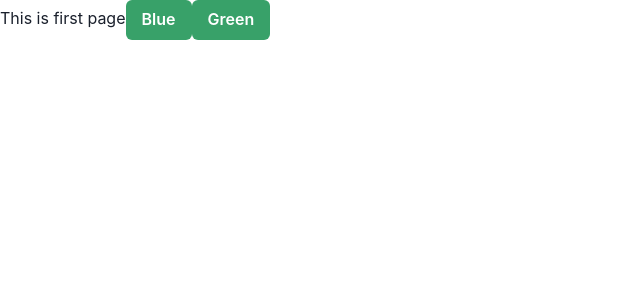
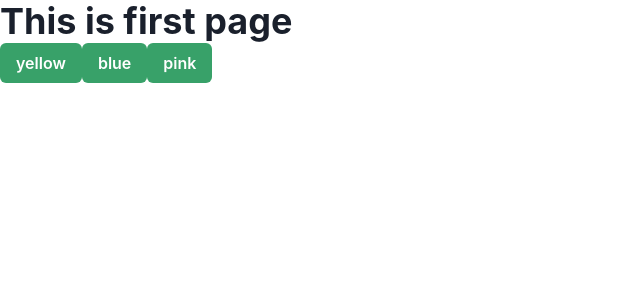
Before and after one commit to Eleni001/spagetti, a Next.js app: page / in a window 1280 px wide. Shown: the top 300 px of the page, without its empty margins (0-640 px from the left). Built offline with nearby package versions, Linux system fonts and the light colour scheme.

Commit message:
add a function with three problems

```diff
--- a/app/page.tsx
+++ b/app/page.tsx
@@ -1,5 +1,5 @@
 "use client";
-import { Button } from "@chakra-ui/react";
+import { Box, Button, Heading } from "@chakra-ui/react";
 import { useState } from "react";
 
 export default function Home() {
@@ -8,25 +8,56 @@ export default function Home() {
   */
   const [x, setX] = useState("green");
 
+  /* https://github.com/ryanmcdermott/clean-code-javascript?tab=readme-ov-file#function-names-should-say-what-they-do
+  doStuff tells nothing about what the function does, a better name would be createButtons
+  */
+  function doStuff(
+    /* https://github.com/ryanmcdermott/clean-code-javascript?tab=readme-ov-file#function-arguments-2-or-fewer-ideally
+    too many arguments, I would have instead given a list of pairs of color and label
+    */
+    y: string,
+    z: string,
+    w: string,
+    k: string,
+    q: string,
+    p: string
+  ) {
     return (
-    <main>
-      This is first page
+      /* https://github.com/ryanmcdermott/clean-code-javascript?tab=readme-ov-file#remove-duplicate-code
+      button needlessly duplicated, if the argument had been a list of pairs then it would have been possible to make a map call to create the buttons.
+      */
+      <>
         <Button
           colorScheme={x}
           onClick={() => {
-          setX("blue");
+            setX(y);
           }}
         >
-        Blue
+          {z}
         </Button>
         <Button
           colorScheme={x}
           onClick={() => {
-          setX("green");
+            setX(w);
           }}
         >
-       Green
+          {k}
         </Button>
+        <Button
+          colorScheme={x}
+          onClick={() => {
+            setX(q);
+          }}
+        >
+          {p}
+        </Button>
+      </>
+    );
+  }
+  return (
+    <main>
+      <Heading>This is first page</Heading>
+      <Box>{doStuff("green", "yellow", "red", "blue", "orange", "pink")}</Box>
     </main>
   );
 }
```
Lines whose indentation alone changed are shown as unchanged.
